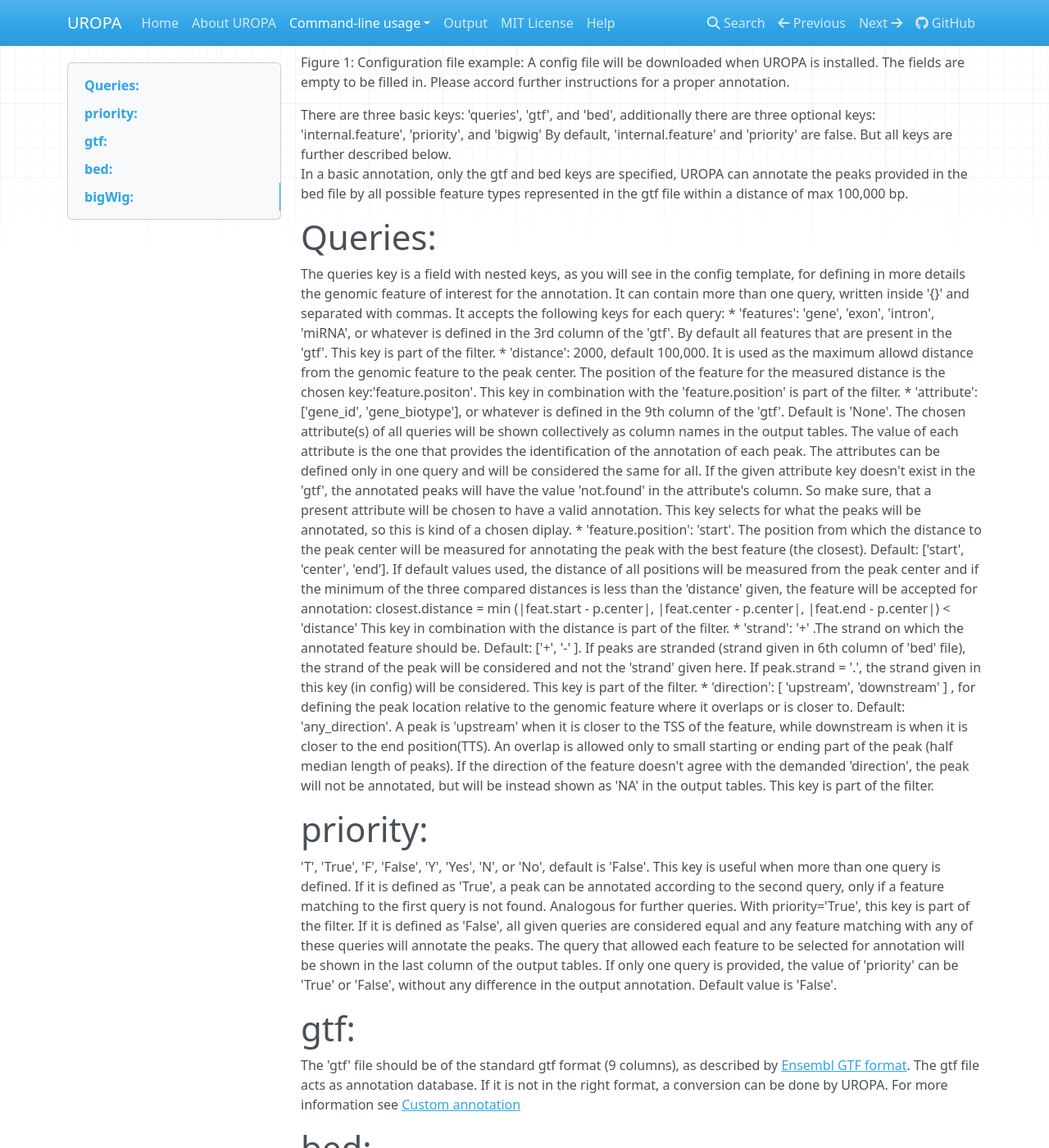
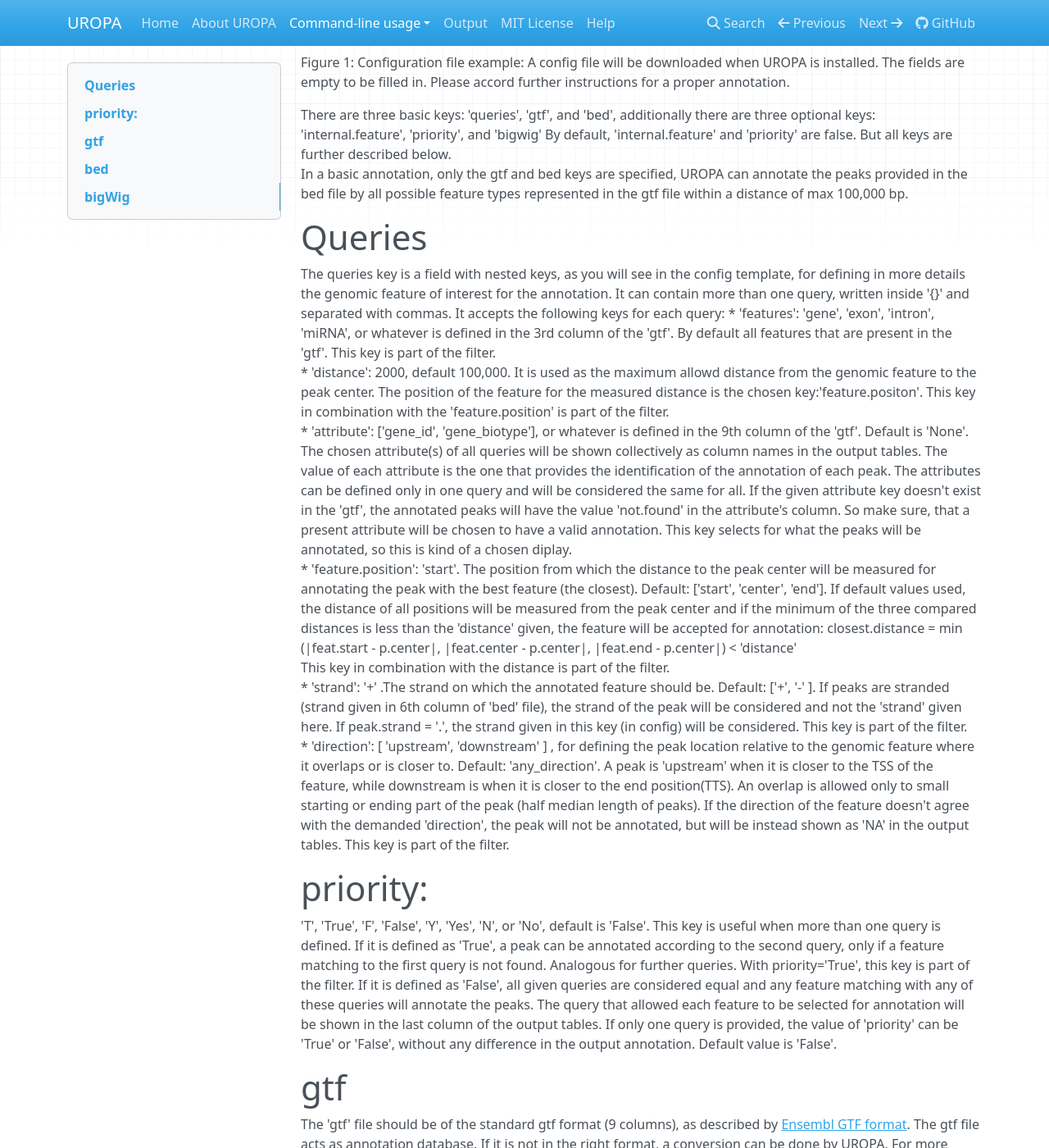
Before and after one commit to loosolab/UROPA, an MkDocs documentation site: the page built from docs/config.md, in a window 1280 px wide and 1400 px high, scrolled down 460 px. Shown: the whole window at 82% size. Built offline with MkDocs 1.6.1, drawn with Linux system fonts in a browser that asks for light colours; nearby versions of some CDN libraries; old or Windows-style settings are respelled for this version of MkDocs; some of the changed text lies outside the part shown.

```diff
--- a/docs/config.md
+++ b/docs/config.md
@@ -7,7 +7,7 @@ Figure 1: Configuration file example: A config file will be downloaded when UROP
 There are three basic keys: 'queries', 'gtf', and 'bed', additionally there are three optional keys: 'internal.feature', 'priority', and 'bigwig'
 By default, 'internal.feature' and 'priority' are false. But all keys are further described below.
 In a basic annotation, only the gtf and bed keys are specified, UROPA can annotate the peaks provided in the bed file by all possible feature types represented in the gtf file within a distance of max 100,000 bp.
-#Queries:
+#Queries
 The queries key is a field with nested keys, as you will see in the config template, for defining in more details the genomic feature of interest for the annotation. It can contain more than one query, written inside '{}' and separated with commas. It accepts the following keys for each query:
 * 'features': 'gene', 'exon', 'intron', 'miRNA', or whatever is defined in the 3rd column of the 'gtf'. By default all features that are present in the 'gtf'. This key is part of the filter.
 * 'distance': 2000, default 100,000. It is used as the maximum allowd distance from the genomic feature to the peak center. The position of the feature for the measured distance is the chosen key:'feature.positon'. This key in combination with the 'feature.position' is part of the filter.
@@ -18,14 +18,15 @@ This key in combination with the distance is part of the filter.
 * 'direction': [ 'upstream', 'downstream' ] , for defining the peak location relative to the genomic feature where it overlaps or is closer to. Default: 'any_direction'. A peak is 'upstream' when it is closer to the TSS of the feature, while downstream is when it is closer to the end position(TTS). An overlap is allowed only to small starting or ending part of the peak (half median length of peaks). If the direction of the feature doesn't agree with the demanded 'direction', the peak will not be annotated, but will be instead shown as 'NA' in the output tables. This key is part of the filter.
 #priority:
 'T', 'True', 'F', 'False', 'Y', 'Yes', 'N', or 'No', default is 'False'. This key is useful when more than one query is defined. If it is defined as 'True', a peak can be annotated according to the second query, only if a feature matching to the first query is not found. Analogous for further queries. With priority='True', this key is part of the filter. If it is defined as 'False', all given queries are considered equal and any feature matching with any of these queries will annotate the peaks. The query that allowed each feature to be selected for annotation will be shown in the last column of the output tables. If only one query is provided, the value of 'priority' can be 'True' or 'False', without any difference in the output annotation. Default value is 'False'.
-#gtf:
+#gtf
 The 'gtf' file should be of the standard gtf format (9 columns), as described by [Ensembl GTF format](http://www.ensembl.org/info/website/upload/gff.html>). The gtf file acts as annotation database. If it is not in the right format, a conversion can be done by UROPA. For more information see [Custom annotation](custom.md)
-#bed:
+#bed
 The 'bed' file can be any tab-delimited file containing the detected enriched regions from a peak-calling tool (e.g. MACS2, MUSIC, FindPeaks, CisGenome, PeakSeq) or any other table with genomic regions of a minimum of 3 columns and complying with the known bed format, as described by [Ensembl Bed format](http://www.ensembl.org/info/website/upload/bed.html).
-#bigWig:
+#bigWig
 A 'bigwig' file is optional and if specified, it gives the advantage of the peak summit, which can give a more precise annotation than the peak center. As shown in the image below, sometimes the center (geometric mean) is not the real center of the enriched region. (function 'find_summit', which checks compatibility of bigwig-bed for the 'chr-' prefix and can create new file when one of them is incompatible.)
 ![summit](img/summit.png)
 
 Figure 2: Different distance calculation when bigwig file is given: The summit is the real local maxima of the enriched region, and the distance will be calculated from this location. This leads to a more precise annotation.
+
 **Important Note**: In order for the default values to be active, the key itself shouldn't be present and empty in the config file.
 In case there exist a key without value, an error message will advise you to fill in or omit the key.
```
